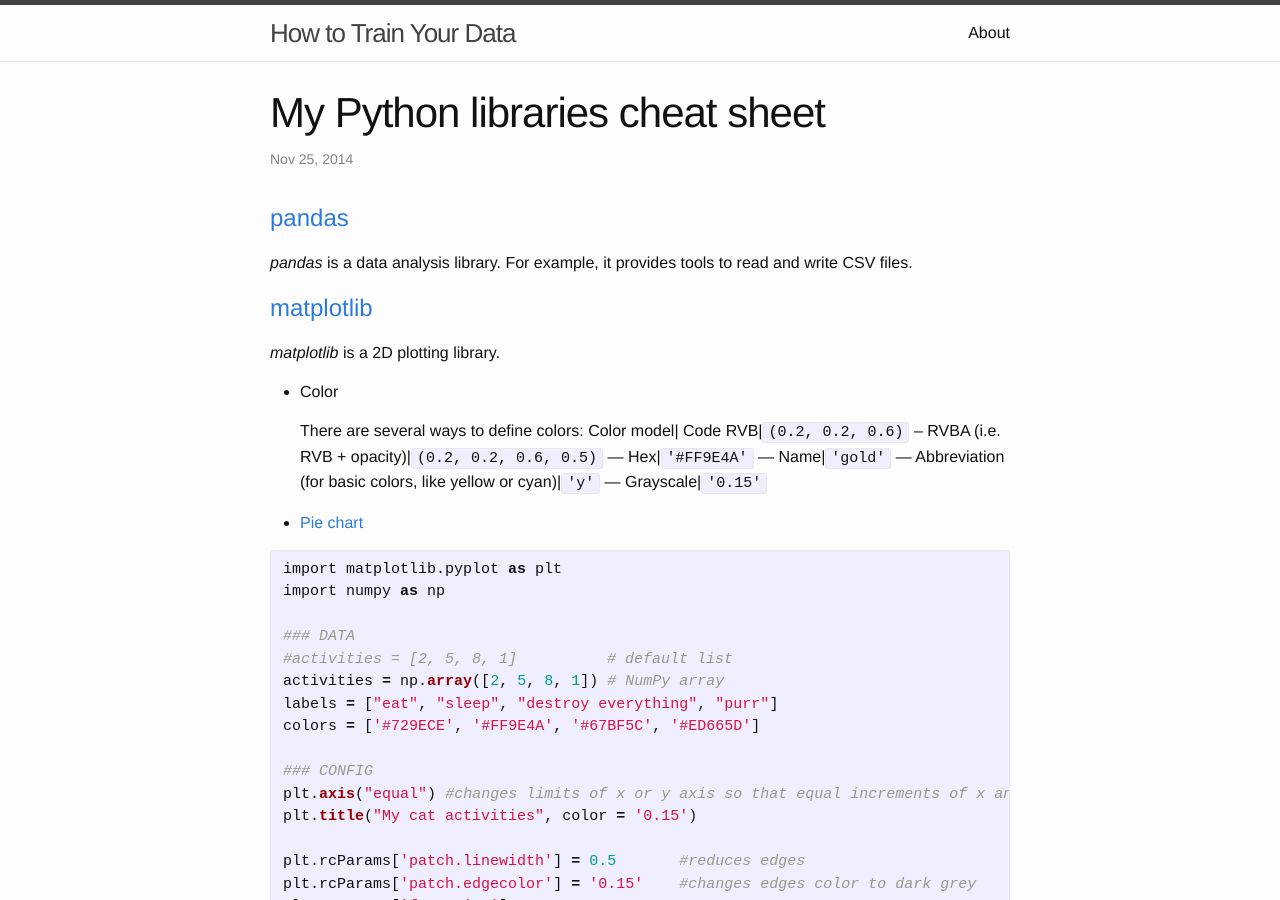
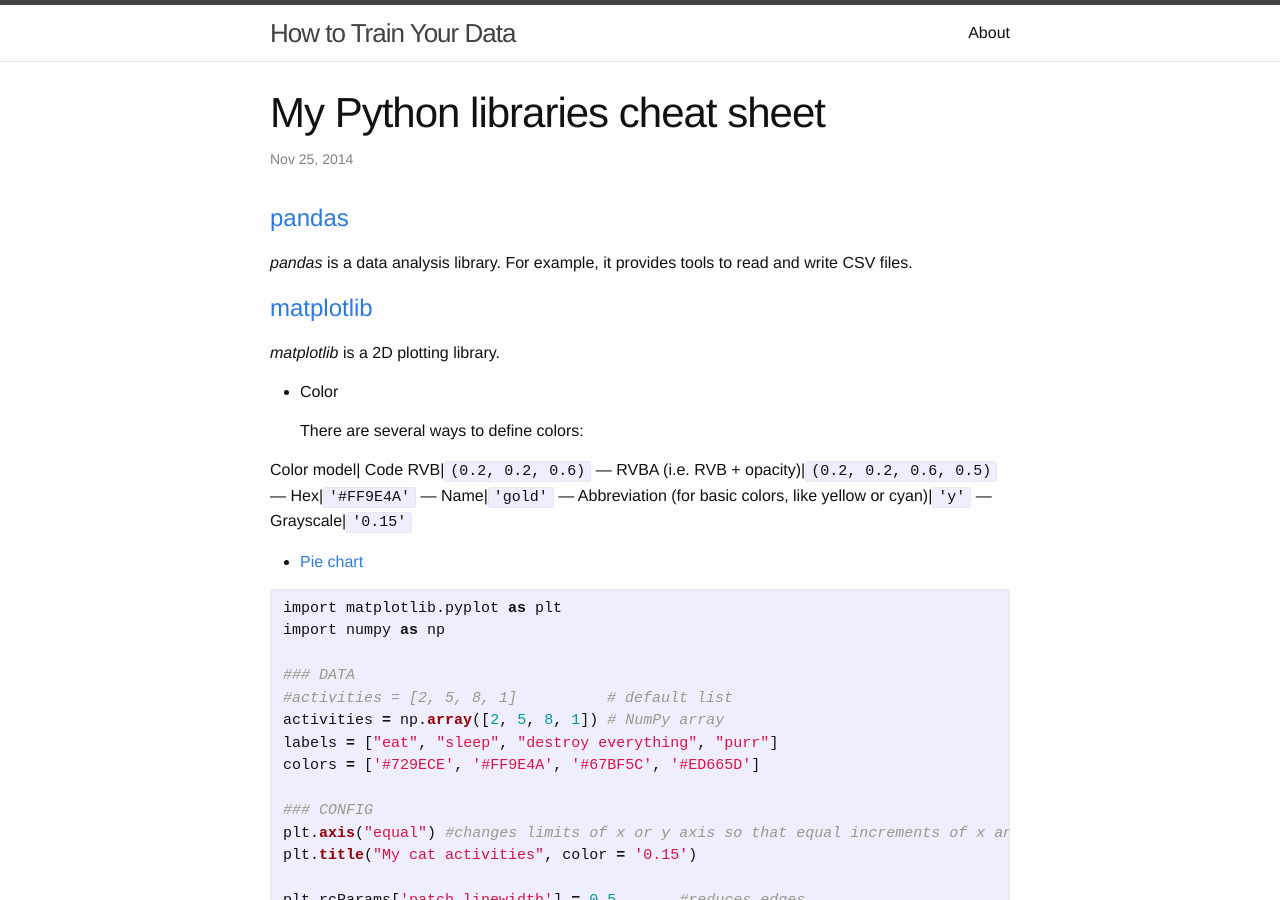
Before and after one commit to seiteta/seiteta.github.io_old, a Jekyll site: the page built from _posts/2014-11-25-python-libraries.md, in a window 1280 px wide and 900 px high. Built offline with Jekyll 4.4.1, drawn with Linux system fonts in a browser that asks for light colours.

Commit message:
Update 2014-11-25-python-libraries.md

```diff
--- a/_posts/2014-11-25-python-libraries.md
+++ b/_posts/2014-11-25-python-libraries.md
@@ -14,18 +14,19 @@ tags: Python library cheat-sheet
 * Color
 
   There are several ways to define colors:
-  Color model| Code
-  RVB|`(0.2, 0.2, 0.6)`
-  --
-  RVBA (i.e. RVB + opacity)|`(0.2, 0.2, 0.6, 0.5)`
-  ---
-  Hex|`'#FF9E4A'`
-  ---
-  Name|`'gold'`
-  ---
-  Abbreviation (for basic colors, like yellow or cyan)|`'y'`
-  ---
-  Grayscale|`'0.15'`
+
+Color model| Code
+RVB|`(0.2, 0.2, 0.6)`
+---
+RVBA (i.e. RVB + opacity)|`(0.2, 0.2, 0.6, 0.5)`
+---
+Hex|`'#FF9E4A'`
+---
+Name|`'gold'`
+---
+Abbreviation (for basic colors, like yellow or cyan)|`'y'`
+---
+Grayscale|`'0.15'`
 
 
 * [Pie chart](http://matplotlib.org/api/pyplot_api.html?highlight=pie#matplotlib.pyplot.pie)
```
